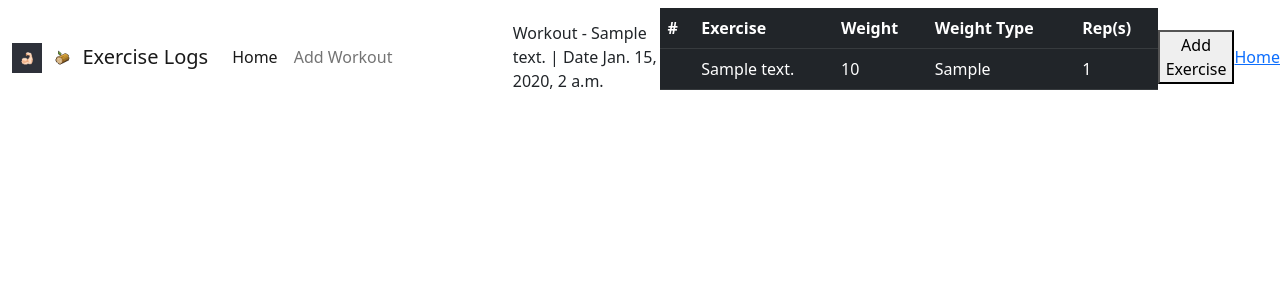
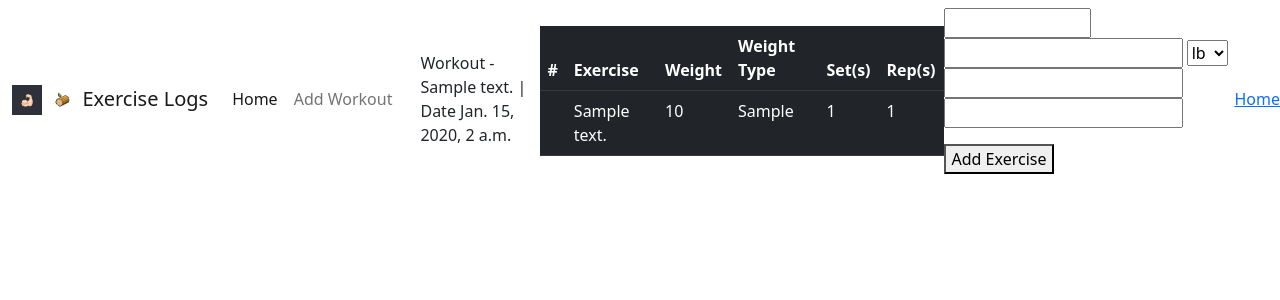
Before and after one commit to stephenristow/Gymothy, a Django app: page /exercise_logs/1/ in a window 1280 px wide. Shown: the top 300 px of the page. Run offline with Django 4.2, Linux system fonts and the light colour scheme; tables that the repository leaves empty hold one stand-in row (values such as "Sample post").

Commit message:
Added front end capability to add exercises to workout. In the future, it would be better to split the exercise app into an exercise app and a set app. So, the user would be able to add exercises and sets independently. These are potential next steps after completing user registration and log in. And link each user to their own workouts.

```diff
--- a/gymothy/exercise/forms.py
+++ b/gymothy/exercise/forms.py
@@ -1,16 +1,19 @@
 from django import forms
 from .models import Exercise
 
-
+WEIGHT_TYPE_CHOICES = [
+    ('lb', 'lb'),
+    ('kg', 'kg'),
+]
 
 class ExerciseForm(forms.ModelForm):
-    exercise_text = forms.CharField(widget=forms.Textarea(attrs={'class': 'input is-medium'}), required=True)
+    exercise_text = forms.CharField(widget=forms.TextInput(attrs={"size": "10"}), required=True)
 
     #weights, sets & reps
-    weight_num = forms.IntegerField(widget=forms.NumberInput(attrs={'class': 'input is-medium'}), required=True)
-    weight_type = forms.CharField(widget=forms.Textarea(attrs={'class': 'input is-medium'}), required=True)
-    set_num = forms.IntegerField(widget=forms.NumberInput(attrs={'class': 'input is-medium'}), required=True)
-    rep_num = forms.IntegerField(widget=forms.NumberInput(attrs={'class': 'input is-medium'}), required=True)
+    weight_num = forms.IntegerField(widget=forms.NumberInput(), required=True)
+    weight_type = forms.CharField(widget=forms.Select(choices=WEIGHT_TYPE_CHOICES), required=True)
+    set_num = forms.IntegerField(widget=forms.NumberInput(), required=True)
+    rep_num = forms.IntegerField(widget=forms.NumberInput(), required=True)
     class Meta:
         model = Exercise
         fields = ('exercise_text', 'weight_num', 'weight_type', 'set_num', 'rep_num',)
--- a/gymothy/exercise_logs/templates/exercise_logs/detail.html
+++ b/gymothy/exercise_logs/templates/exercise_logs/detail.html
@@ -25,6 +25,7 @@
                         <th scope="col">Exercise</th>
                         <th scope="col">Weight</th>
                         <th scope="col">Weight Type</th>
+                        <th scope="col">Set(s)</th>
                         <th scope="col">Rep(s)</th>
                     </tr>
                 </thead>
@@ -35,6 +36,7 @@
                         <td>{{ exercise.exercise_text }}</td>
                         <td>{{ exercise.weight_num }}</td>
                         <td>{{ exercise.weight_type }}</td>
+                        <td>{{ exercise.set_num }}</td>
                         <td>{{ exercise.rep_num }}</td>
                     </tr>
                 </tbody>
@@ -60,7 +62,7 @@
             {% csrf_token %}
         <div class="field">
             <p class="control">
-                {{ exercise_text }} {% comment %}{{ weight_num }} {{ weight_type }} {{ set_num }} {{ rep_num }} {% endcomment %}
+                {{ form.exercise_text }} {{ form.weight_num }} {{ form.weight_type }} {{ form.set_num }} {{ form.rep_num }}
             </p>
         </div>
         <div class="field">
--- a/gymothy/exercise_logs/templates/top-menu.html
+++ b/gymothy/exercise_logs/templates/top-menu.html
@@ -13,10 +13,10 @@
       <div class="collapse navbar-collapse" id="navbarNav">
         <ul class="navbar-nav">
           <li class="nav-item">
-            <a class="nav-link active" aria-current="page" href="#">Home</a>
+            <a class="nav-link active" aria-current="page" href="{% url 'exercise_logs:index' %}">Home</a>
           </li>
           <li class="nav-item">
-            <a class="nav-link" href="#">Add Workout</a>
+            <a class="nav-link" href="{% url 'exercise_logs:new_workout' %}">Add Workout</a>
           </li>
         </ul>
       </div>
```
